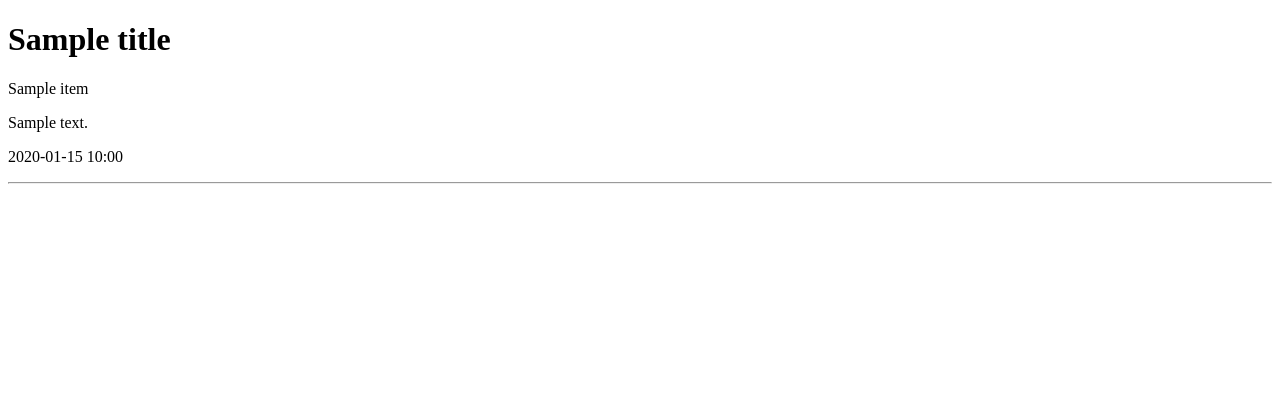
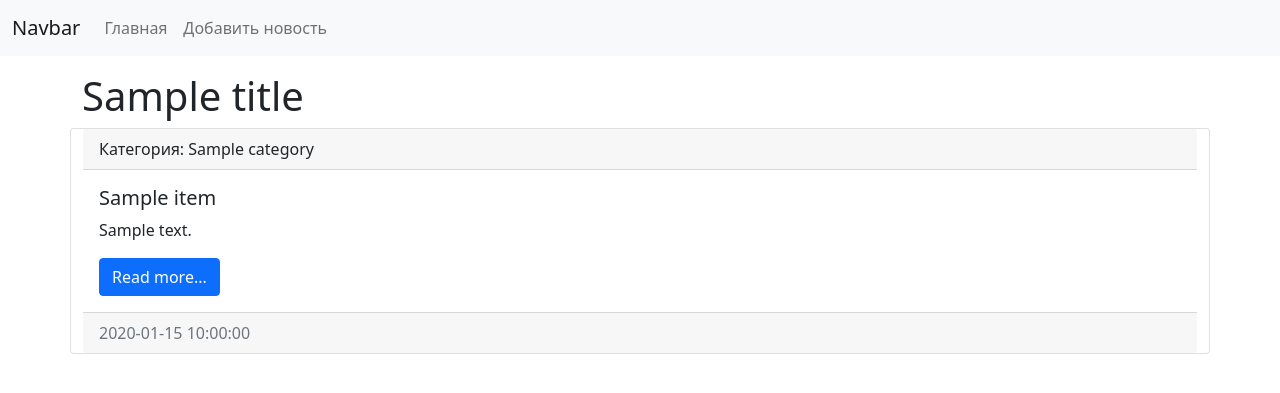
Before and after one commit to denis200/django_first_site, a Django app: template mysite/news/templates/news/index.html in a window 1280 px wide. Shown: the top 393 px of the page. Run offline with Django 3.2, Linux system fonts and the light colour scheme; the template is opened without the code that fills it: most values are stand-ins (such as "Sample title", 1, 10 or a date in 2020).

Commit message:
Added news page

```diff
--- a/mysite/news/templates/news/index.html
+++ b/mysite/news/templates/news/index.html
@@ -1,19 +1,56 @@
-<!DOCTYPE html>
+<!doctype html>
 <html lang="en">
   <head>
-    <meta charset="UTF-8">
+
+    <meta charset="utf-8">
+    <meta name="viewport" content="width=device-width, initial-scale=1">
+
+    <link href="https://cdn.jsdelivr.net/npm/bootstrap@5.1.1/dist/css/bootstrap.min.css" rel="stylesheet" integrity="sha384-F3w7mX95PdgyTmZZMECAngseQB83DfGTowi0iMjiWaeVhAn4FJkqJByhZMI3AhiU" crossorigin="anonymous">
+
     <title>{{title}}</title>
   </head>
   <body>
+
+  <nav class="navbar navbar-expand-lg navbar-light bg-light">
+    <div class="container-fluid">
+      <a class="navbar-brand" href="/">Navbar</a>
+      <button class="navbar-toggler" type="button" data-bs-toggle="collapse" data-bs-target="#navbarSupportedContent" aria-controls="navbarSupportedContent" aria-expanded="false" aria-label="Toggle navigation">
+        <span class="navbar-toggler-icon"></span>
+      </button>
+      <div class="collapse navbar-collapse" id="navbarSupportedContent">
+        <ul class="navbar-nav me-auto mb-2 mb-lg-0">
+          <li class="nav-item">
+            <a class="nav-link" href="/">Главная</a>
+          </li>
+          <li class="nav-item">
+            <a class="nav-link" href="/">Добавить новость</a>
+          </li>
+        </ul>
+      </div>
+    </div>
+  </nav>
+
+  <div class="container mt-3">
     <h1>{{title}}</h1>
-{%for item in news%}
-<div>
-    <p>{{item.title}}</p>
-    <p>{{item.content}}</p>
-    <p>{{item.created_at|date:"Y-m-d H:i"}}</p>
+    <div class="row">
+      {% for item in news%}
+      <div class="card mb-3">
+        <div class="card-header">
+          Категория: {{item.category}}
         </div>
-<hr>
-{%endfor%}
+        <div class="card-body">
+          <h5 class="card-title">{{ item.title}}</h5>
+          <p class="card-text">{{item.content}}</p>
+          <a href="#" class="btn btn-primary">Read more...</a>
+        </div>
+        <div class="card-footer text-muted">
+          {{item.created_at | date:"Y-m-d H:i:s"}}
+        </div>
+      </div>
+      {% endfor %}
+    </div>
+  </div>
 
+  <script src="https://cdn.jsdelivr.net/npm/bootstrap@5.1.1/dist/js/bootstrap.bundle.min.js" integrity="sha384-/bQdsTh/da6pkI1MST/rWKFNjaCP5gBSY4sEBT38Q/9RBh9AH40zEOg7Hlq2THRZ" crossorigin="anonymous"></script>
   </body>
 </html>
```
Also changed, not shown: mysite/news/admin.py (+11 -2 lines), mysite/news/models.py (+15 -1 lines), mysite/news/migrations/0003_auto_20210928_1326.py (added), mysite/news/migrations/0004_alter_category_title.py (added). Lines whose indentation alone changed are shown as unchanged.
